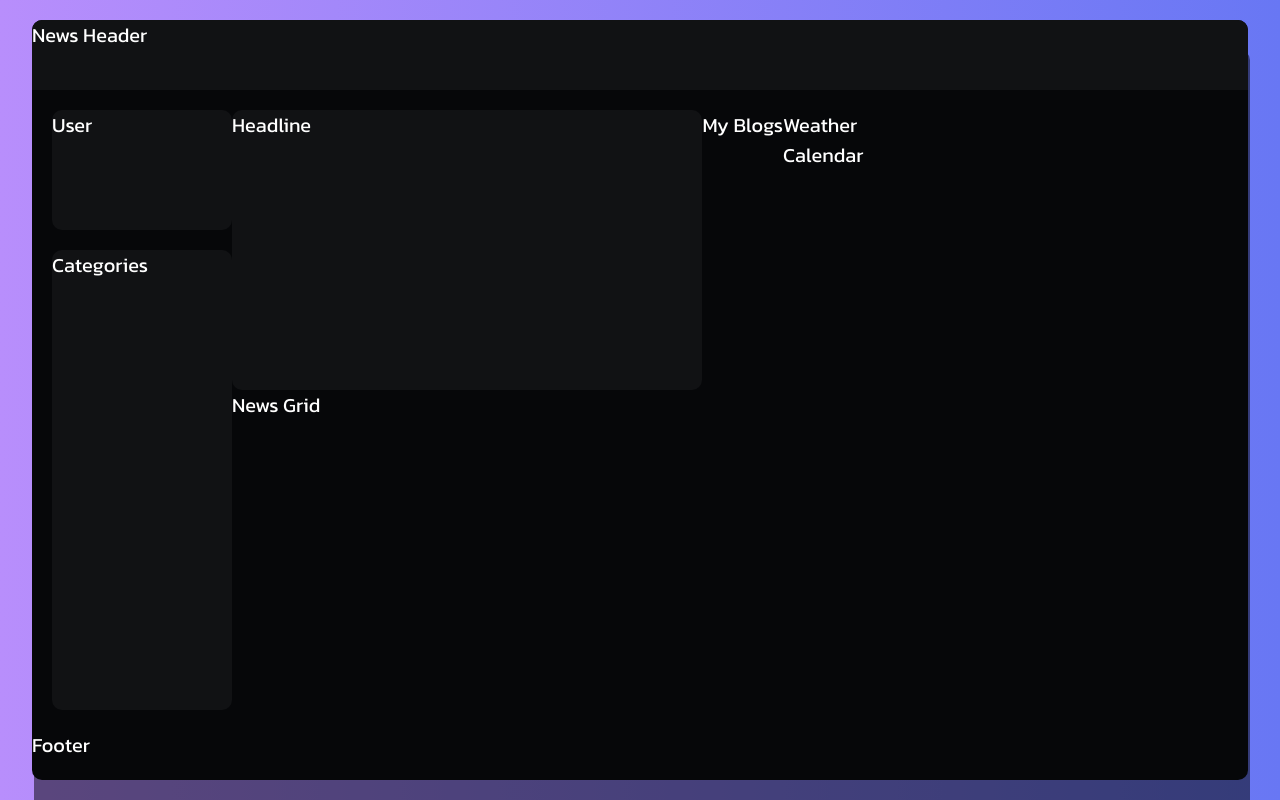
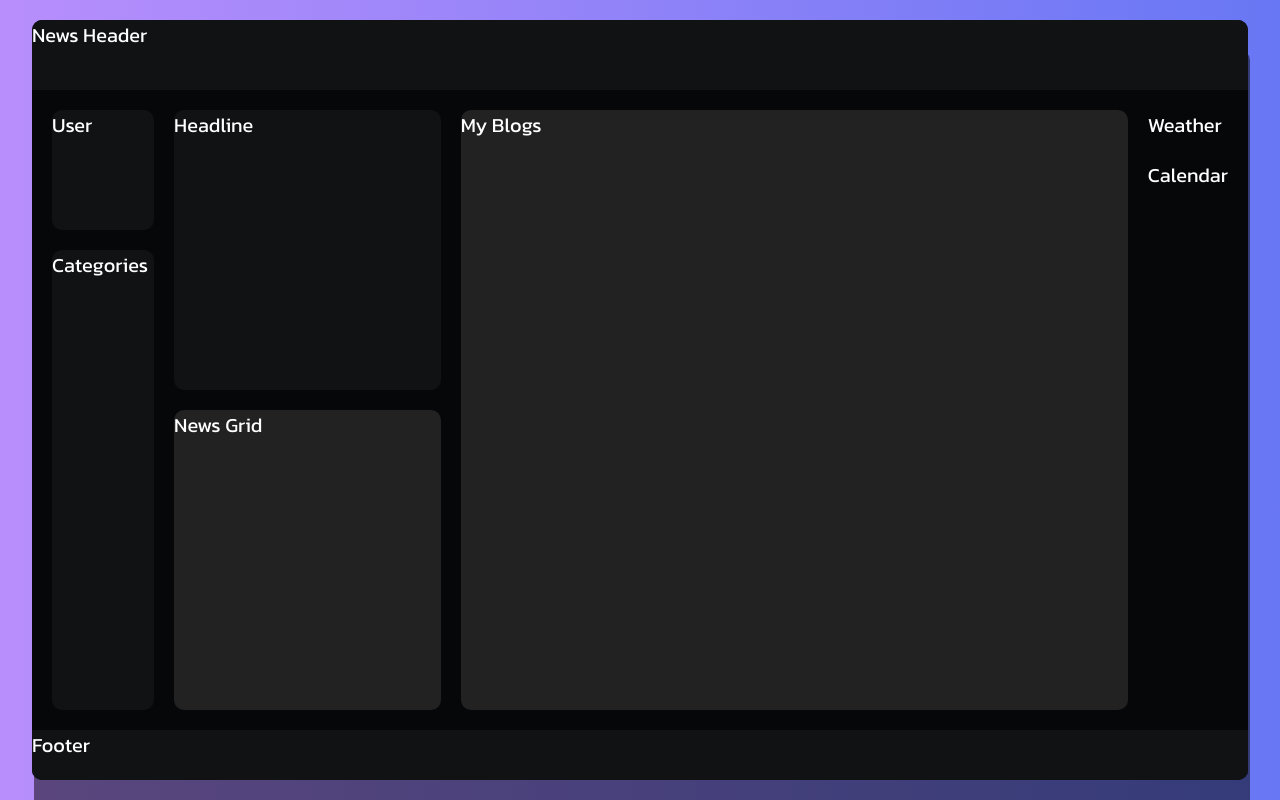
Before and after one commit to Aakarshk25/News-and-BlogsApp, a React (Vite) app in the folder news-blogs-app/: page / in a window 1280 px wide. Built offline with nearby package versions, Linux system fonts and the light colour scheme.

Commit message:
Css completed

```diff
--- a/news-blogs-app/src/Components/News.css
+++ b/news-blogs-app/src/Components/News.css
@@ -1,4 +1,4 @@
-.news {
+/* .news {
     font-size: 2rem;
     color: #fff;
     width: 100%;
@@ -51,6 +51,7 @@
     height: calc(50% - 2rem);
     background-color: #111214;
     border-radius: 1rem;
+    margin-bottom: 2rem;
 }
 .news-footer{
     width: 100%;
@@ -58,3 +59,96 @@
     background-color: 111214;
     border-radius: 0 0 1rem 1rem;
 }
+.news-grid{
+    width:100%;
+    height:50%;
+    background-color: #111214;
+
+} */
+.news {
+    font-size: 2rem;
+    color: #fff;
+    width: 100%;
+    height: 100%;
+    display: flex;
+    flex-direction: column;
+    justify-content: space-between;
+    row-gap: 2rem;
+}
+
+.news-header {
+    width: 100%;
+    min-height: 7rem;
+    background-color: #111214;
+    border-radius: 1rem 1rem 0 0;
+}
+
+.news-content {
+    display: flex;
+    height: calc(100% - 16rem);
+    padding: 0 2rem;
+    gap: 2rem;
+}
+
+.navbar {
+    width: 18rem;
+    height: 100%;
+    display: flex;
+    flex-direction: column;
+    row-gap: 2rem;
+}
+
+.user {
+    width: 100%;
+    height: 20%;
+    background-color: #111214;
+    border-radius: 1rem;
+}
+
+.categories {
+    width: 100%;
+    height: calc(80% - 2rem);
+    background-color: #111214;
+    border-radius: 1rem;
+}
+
+.news-section {
+    width: clamp(30rem, 43cqi, 40%);
+    height: 100%;
+    border-radius: 1rem;
+}
+
+.headline {
+    width: 100%;
+    height: calc(50% - 2rem);
+    background-color: #111214;
+    border-radius: 1rem;
+    margin-bottom: 2rem;
+}
+
+.news-grid {
+    width: 100%;
+    height: 50%;
+    background-color: #222;
+    border-radius: 1rem;
+}
+
+.my-blogs {
+    width: 100%;
+    height: 100%;
+    background-color: #222;
+    border-radius: 1rem;
+}
+
+.weather-calendar {
+    display: flex;
+    flex-direction: column;
+    row-gap: 2rem;
+}
+
+.news-footer {
+    width: 100%;
+    min-height: 5rem;
+    background-color: #111214;
+    border-radius: 0 0 1rem 1rem;
+}
```
Also changed, not shown: news-blogs-app/src/Components/News.jsx (+40 -10 lines).
